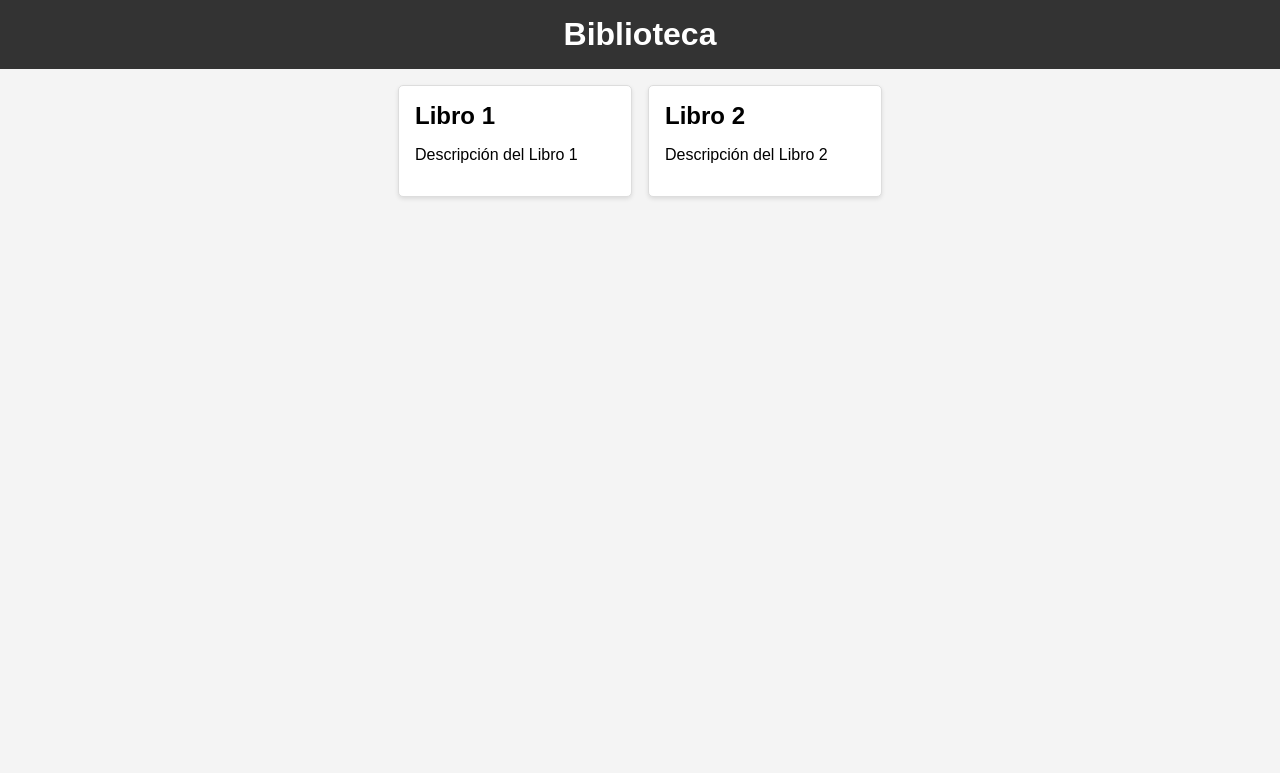
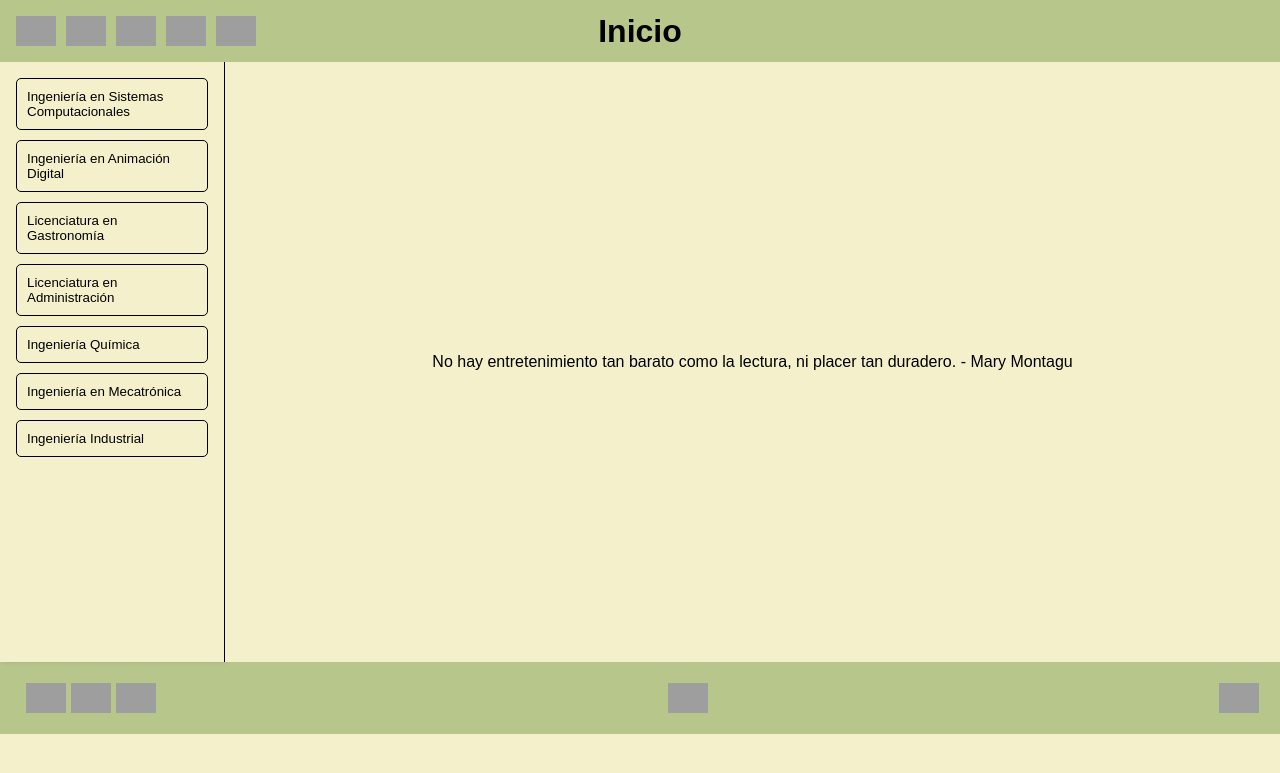
Before and after one commit to Remleh/Biblioteca, a Django app: page / in a window 1280 px wide. Shown: the top 773 px of the page. Run offline with Django 5.2, Linux system fonts and the light colour scheme; grey boxes are pictures that could not be loaded.

Commit message:
pagina inicio

```diff
--- a/biblioteca/apli/login/login_view.py
+++ b/biblioteca/apli/login/login_view.py
@@ -3,3 +3,7 @@ from django.shortcuts import render
 def login_views(request):
     template_name = 'login.html'
     return render (request, template_name)
+
+def registro_views(request):
+    template_name = 'registro.html'
+    return render (request, template_name)
--- a/biblioteca/apli/static/css/styles.css
+++ b/biblioteca/apli/static/css/styles.css
@@ -1,92 +1,103 @@
 /* styles.css */
 
+/* Estilos generales */
 body {
     font-family: Arial, sans-serif;
     margin: 0;
     padding: 0;
-    background-color: #f4f4f4;
+    background-color: #f4f0cb; /* Color de fondo de la página */
 }
 
 header {
-    background-color: #333;
-    color: #fff;
+    display: flex;
+    justify-content: space-between;
+    align-items: center;
+    background-color: #B7C68B; /* Color del encabezado */
+    color: #000;
     padding: 1rem;
+    position: relative; /* Para permitir centrar el texto correctamente */
+}
+
+.header-left {
+    display: flex;
+    align-items: center;
+}
+
+.header-left img {
+    height: 30px;
+    margin-right: 10px;
+}
+
+.header-center {
+    position: absolute;
+    left: 50%;
+    transform: translateX(-50%);
     text-align: center;
 }
 
-h1 {
+.header-center h1 {
     margin: 0;
 }
 
 main {
+    display: flex;
+    height: calc(100vh - 200px); /* Ajusta esto según la altura del encabezado y pie de página */
+}
+
+.side-section {
+    width: 15%; /* Ancho ajustado al 15% de la pantalla */
+    background-color: #f4f0cb;
+    border-right: 1px solid #000;
+    padding: 1rem;
+    box-shadow: 2px 0 5px rgba(0, 0, 0, 0.1);
+}
+
+.side-section button {
+    display: block;
+    width: 100%;
+    margin-bottom: 10px;
+    padding: 10px;
+    background-color: #f4f0cb;
+    border: 1px solid #000;
+    border-radius: 5px;
+    cursor: pointer;
+    text-align: left;
+}
+
+.side-section button:hover {
+    background-color: #f4f0cb;
+}
+
+.main-section {
+    flex-grow: 1;
+    display: flex;
+    justify-content: center;
+    align-items: center;
+    background-color: #f4f0cb;
+}
+
+.centered-text {
+    text-align: center;
+}
+
+footer {
+    background-color: #B7C68B; /* Color del pie de página */
+    color: #000;
+    display: flex;
+    justify-content: space-between;
     padding: 1rem;
 }
 
-.catalogo {
+.footer-section {
     display: flex;
-    flex-wrap: wrap;
-    gap: 1rem;
-    justify-content: center;
+    align-items: center;
 }
 
-.libro {
-    background-color: #fff;
-    border: 1px solid #ddd;
-    border-radius: 5px;
-    padding: 1rem;
-    width: 200px;
-    box-shadow: 0 2px 4px rgba(0, 0, 0, 0.1);
+.footer-section h2 {
+    margin-right: 10px;
 }
 
-.libro h2 {
-    margin: 0 0 0.5rem 0;
+.footer-section img {
+    height: 30px;
+    margin-right: 5px;
 }
-
-/* styles.css */
-
-/* Otros estilos anteriores permanecen igual */
-
-.login-form {
-    background-color: #fff;
-    border: 1px solid #ddd;
-    border-radius: 5px;
-    padding: 2rem;
-    width: 300px;
-    margin: 2rem auto;
-    box-shadow: 0 2px 4px rgba(0, 0, 0, 0.1);
-    text-align: center;
-}
-
-.login-form h2 {
-    margin-bottom: 1rem;
-}
-
-.form-group {
-    margin-bottom: 1rem;
-    text-align: left;
-}
-
-.form-group label {
-    display: block;
-    margin-bottom: 0.5rem;
-}
-
-.form-group input {
-    width: 100%;
-    padding: 0.5rem;
-    border: 1px solid #ccc;
-    border-radius: 5px;
-}
-
-button {
-    background-color: #333;
-    color: #fff;
-    padding: 0.5rem 1rem;
-    border: none;
-    border-radius: 5px;
-    cursor: pointer;
-}
-
-button:hover {
-    background-color: #555;
-}
--- a/biblioteca/apli/templates/index.html
+++ b/biblioteca/apli/templates/index.html
@@ -5,24 +5,58 @@
     <meta name="viewport" content="width=device-width, initial-scale=1.0">
     <title>Biblioteca</title>
     {% load static %}
-    <link rel="stylesheet" href="{% static 'css/styles.css' %}">
+    <link rel="stylesheet" href="{% static 'css/styles.css' %}?{% now 'U' %}">
 </head>
 <body>
     <header>
-        <h1>Biblioteca</h1>
+        <div class="header-left">
+            <img src="{% static 'images/icon1.png' %}" alt="Menu">
+            <img src="{% static 'images/icon2.png' %}" alt="Perfil">
+            <img src="{% static 'images/icon3.png' %}" alt="Prestamos">
+            <img src="{% static 'images/icon4.png' %}" alt="Cerrar sesion">
+            <img src="{% static 'images/icon5.png' %}" alt="Cerrar">
+        </div>
+        <div class="header-center">
+            <h1>Inicio</h1>
+        </div>
     </header>
     <main>
-        <section class="catalogo">
-            <article class="libro">
-                <h2>Libro 1</h2>
-                <p>Descripción del Libro 1</p>
-            </article>
-            <article class="libro">
-                <h2>Libro 2</h2>
-                <p>Descripción del Libro 2</p>
-            </article>
-            <!-- Puedes agregar más artículos de libros aquí -->
+        <section class="side-section">
+            <!-- Contenido de los botones -->
+            <button>Ingeniería en Sistemas Computacionales</button>
+            <button>Ingeniería en Animación Digital</button>
+            <button>Licenciatura en Gastronomía</button>
+            <button>Licenciatura en Administración</button>
+            <button>Ingeniería Química</button>
+            <button>Ingeniería en Mecatrónica</button>
+            <button>Ingeniería Industrial</button>
+        </section>
+        <section class="main-section">
+            <div class="centered-text">
+                <p>
+                    No hay entretenimiento tan
+                    barato como la lectura, ni
+                    placer tan duradero.
+                    - Mary Montagu
+                </p>
+            </div>
         </section>
     </main>
+    <footer>
+        <div class="footer-section">
+            <h2></h2>
+            <img src="{% static 'images/footer-icon1.png' %}" alt="Facebook">
+            <img src="{% static 'images/footer-icon2.png' %}" alt="Twitter">
+            <img src="{% static 'images/footer-icon3.png' %}" alt="Instagram">
+        </div>
+        <div class="footer-section">
+            <h2></h2>
+            <img src="{% static 'images/footer-icon4.png' %}" alt="Logo">
+        </div>
+        <div class="footer-section">
+            <h2></h2>
+            <img src="{% static 'images/footer-icon5.png' %}" alt="ChatBot">
+        </div>
+    </footer>
 </body>
 </html>
--- a/biblioteca/biblioteca/urls.py
+++ b/biblioteca/biblioteca/urls.py
@@ -17,10 +17,11 @@ Including another URLconf
 from django.contrib import admin
 from django.urls import path
 from apli.home.home_view import home_views
-from apli.login.login_view import login_views
+from apli.login.login_view import login_views, registro_views
 
 urlpatterns = [
     path('admin/', admin.site.urls),
     path('', home_views, name='home'),
     path('login/', login_views, name='login'),
+    path('register/', registro_views, name='register'),
 ]
```
Also changed, not shown: biblioteca/apli/templates/registro.html (added, +36 -0 lines).
